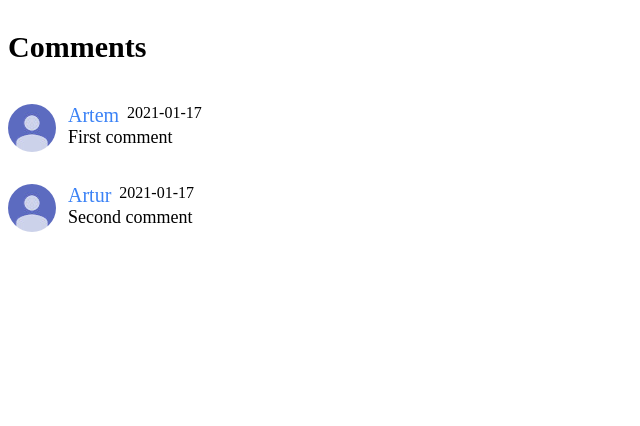
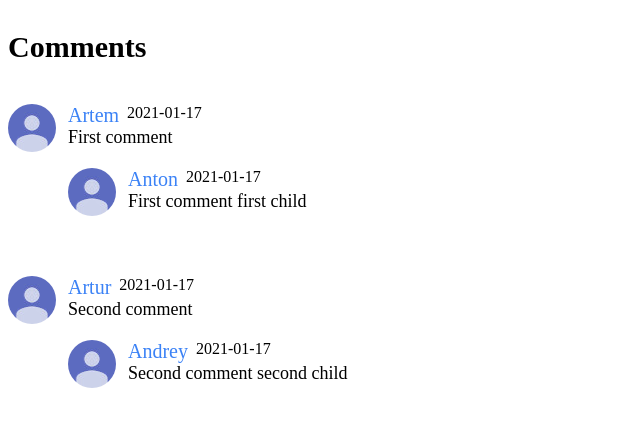
Before and after one commit to Aryanesj/WebCommentsForm, a React (Create React App) app: page / in a window 1280 px wide. Shown: the top 426 px of the page, without its empty margins (0-640 px from the left). Built offline with nearby package versions, Linux system fonts and the light colour scheme.

Commit message:
rendering replies

```diff
--- a/src/Comments/Comment.js
+++ b/src/Comments/Comment.js
@@ -1,6 +1,6 @@
 import React from 'react'
 
-const Comment = ({ comment }) => {
+const Comment = ({ comment, replies }) => {
 	return (
 		<div className='comment'>
 			<div className='comment-image-container'>
@@ -12,6 +12,13 @@ const Comment = ({ comment }) => {
 					<div>{comment.createdAt}</div>
 				</div>
 				<div className='comment-text'>{comment.body}</div>
+				{replies.length > 0 && (
+					<div className='replies'>
+						{replies.map(reply => (
+							<Comment comment={reply} key={reply.id} replies={[]} />
+						))}
+					</div>
+				)}
 			</div>
 		</div>
 	)
--- a/src/Comments/Comments.js
+++ b/src/Comments/Comments.js
@@ -4,21 +4,30 @@ import Comment from './Comment.js'
 
 const Comments = ({ currentUserId }) => {
 	const [backendComments, setBackendComments] = useState([])
-	const rootComment = backendComments.filter((backendComments) => backendComments.parentId === null)
-	console.log('backendComments', backendComments)
+	const rootComments = backendComments.filter((backendComment) => backendComment.parentId === null)
 
-useEffect(() => {
-	getCommentsApi().then((data) => {
-		setBackendComments(data);
-	})
-}, [])
+//comments add the top
+	const getReplies = (commentId) => {
+		return backendComments
+		.filter((backendComment) => backendComment.parentId === commentId)
+		.sort((a, b) => new Date(a.createAt).getTime() - new Date(b.createAt).getTime())
+	}
+
+	useEffect(() => {
+		getCommentsApi().then((data) => {
+			setBackendComments(data);
+		})
+	}, [])
 
 	return (
 		<div className='comments'>
 			<h3 className='comments-title'>Comments</h3>
 			<div className='comments-container'>
-				{rootComment.map((rootComment) => (
-					<Comment key={rootComment.id} comment={rootComment} />
+				{rootComments.map((rootComment) => (
+					<Comment
+					 key={rootComment.id}
+					 comment={rootComment}
+					 replies={getReplies(rootComment.id)} />
 				))}
 			</div>
 		</div>
```
